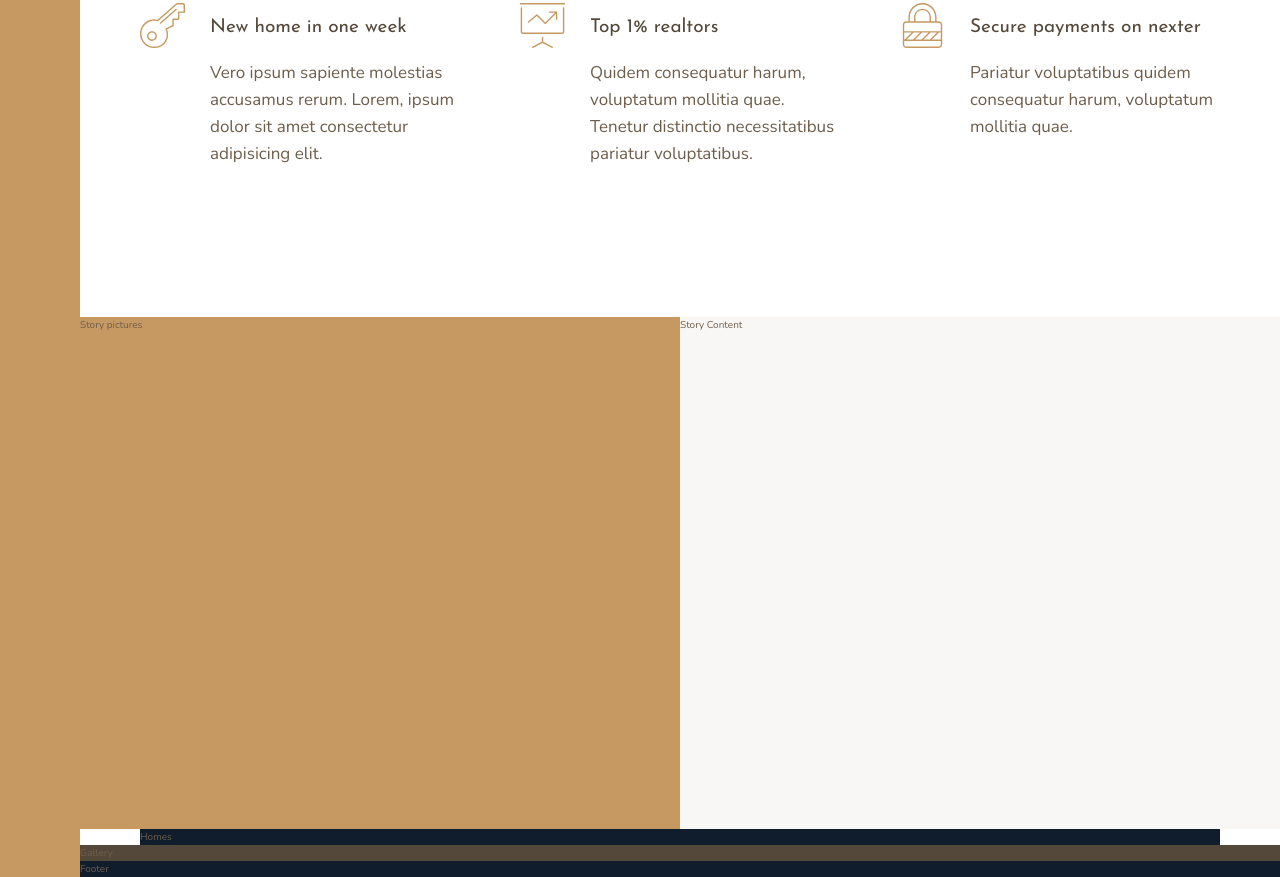
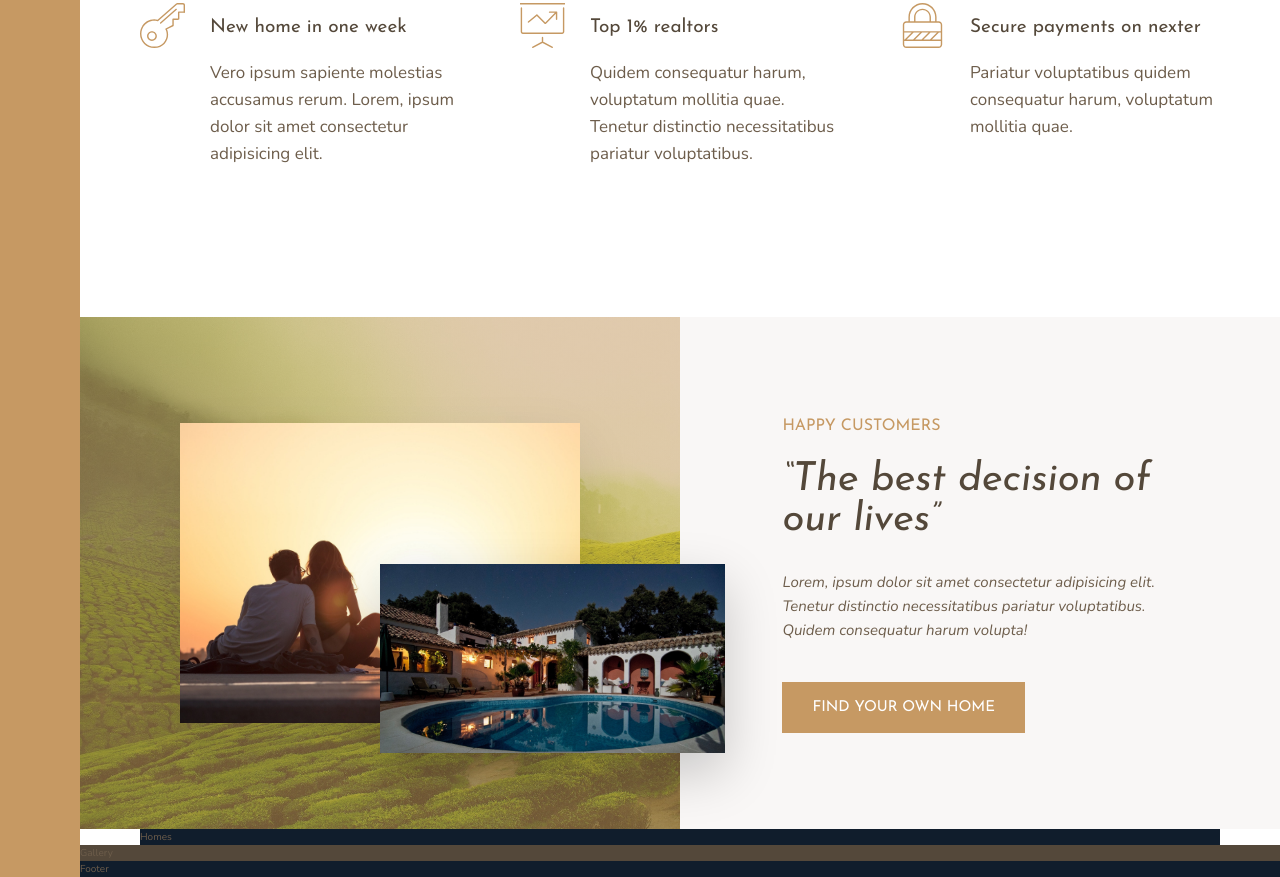
Before and after one commit to insertmike/nexter-project, a website: page index.html in a window 1280 px wide. Shown: the part 991-1868 px from the top of the page. Drawn offline with nearby package versions, Linux system fonts and the light colour scheme.

Commit message:
Built and Customized Story Section

```diff
--- a/index.html
+++ b/index.html
@@ -82,11 +82,15 @@
         </section>
 
         <div class="story__pictures">
-            Story pictures
+            <img src="img/story-1.jpeg" alt="Couple with new house" class="story__img--1">
+            <img src="img/story-2.jpeg" alt="New house" class="story__img--2">
         </div>
 
         <div class="story__content">
-            Story Content
+            <h3 class="heading-3 mb-sm">Happy Customers</h3>
+            <h2 class="heading-2 heading-2--dark mb-md">&ldquo;The best decision of our lives&rdquo;</h2>
+            <p class="story__text">Lorem, ipsum dolor sit amet consectetur adipisicing elit. Tenetur distinctio necessitatibus pariatur voluptatibus. Quidem consequatur harum volupta!</p>
+            <button class="btn">Find your own home</button>
         </div>
 
         <section class="homes">
--- a/sass/_story.scss
+++ b/sass/_story.scss
@@ -2,10 +2,51 @@
     &__pictures {
         background-color: $color-primary;
         grid-column: full-start / col-end 4;
+        background-image: linear-gradient(rgba($color-primary, .5), rgba($color-primary, .5)), url(../img/back.jpg);
+        background-size: cover;
+
+        display: grid;
+        grid-template-rows: repeat(6, 1fr);
+        grid-template-columns: repeat(6, 1fr);
+        align-items: center;
+
     }
 
-    &__content{
+    &__img--1 {
+        width: 100%;
+        grid-row: 2 / 6;
+        grid-column: 2 / 6;
+        box-shadow: 0 2rem 5rem rgba(#000, .1);
+    }
+
+    &__img--2 {
+        width: 115%;
+        grid-row: 4 / 6;
+        grid-column: 4 / 7;
+        z-index: 10;
+        box-shadow: 0 2rem 5rem rgba(#000, .2);
+    }
+
+    &__content {
         background-color: $color-grey-light-1;
         grid-column: col-start 5 / full-end;
+
+        padding: 6rem 8vw;
+
+        // display: flex;
+        // flex-direction: column;
+        // justify-content: center;
+        // align-items: flex-start;
+
+
+        display: grid;
+        align-content: center;
+        justify-items: start;
+    }
+
+    &__text {
+        font-size: 1.5rem;
+        font-style: italic;
+        margin-bottom: 4rem;
     }
 }
--- a/sass/_typography.scss
+++ b/sass/_typography.scss
@@ -10,11 +10,19 @@
 
 .heading-2 {
     @extend %heading;
+    font-size: 4rem;
+    font-style: italic;
+    line-height: 1;
 
+    &--light {color: $color-grey-light-1;}
+    &--dark {color: $color-grey-dark-1;}
 }
 
 .heading-3 {
     @extend %heading;
+    font-size: 1.6rem;
+    color: $color-primary;
+    text-transform: uppercase;
 
 }
 
@@ -25,3 +33,25 @@
     &--light {color: $color-grey-light-1;}
     &--dark {color: $color-grey-dark-1;}
 }
+
+.btn {
+    background-color: $color-primary;
+    color: #fff;
+    border: none;
+    border-radius: 0;
+    font-family: $font-display;
+    font-size: 1.5rem;
+    text-transform: uppercase;
+    padding: 1.8rem 3rem;
+    cursor: pointer;
+    transition: all .2s;
+
+    &:hover{
+        background-color: $color-primary-dark;
+    }
+}
+// Margin bottom - small
+.mb-sm { margin-bottom: 2rem; }
+.mb-md { margin-bottom: 3rem; }
+.mb-lg { margin-bottom: 4rem; }
+.mb-hg { margin-bottom: 8rem; }
```
Also changed, not shown: css/style.css.
